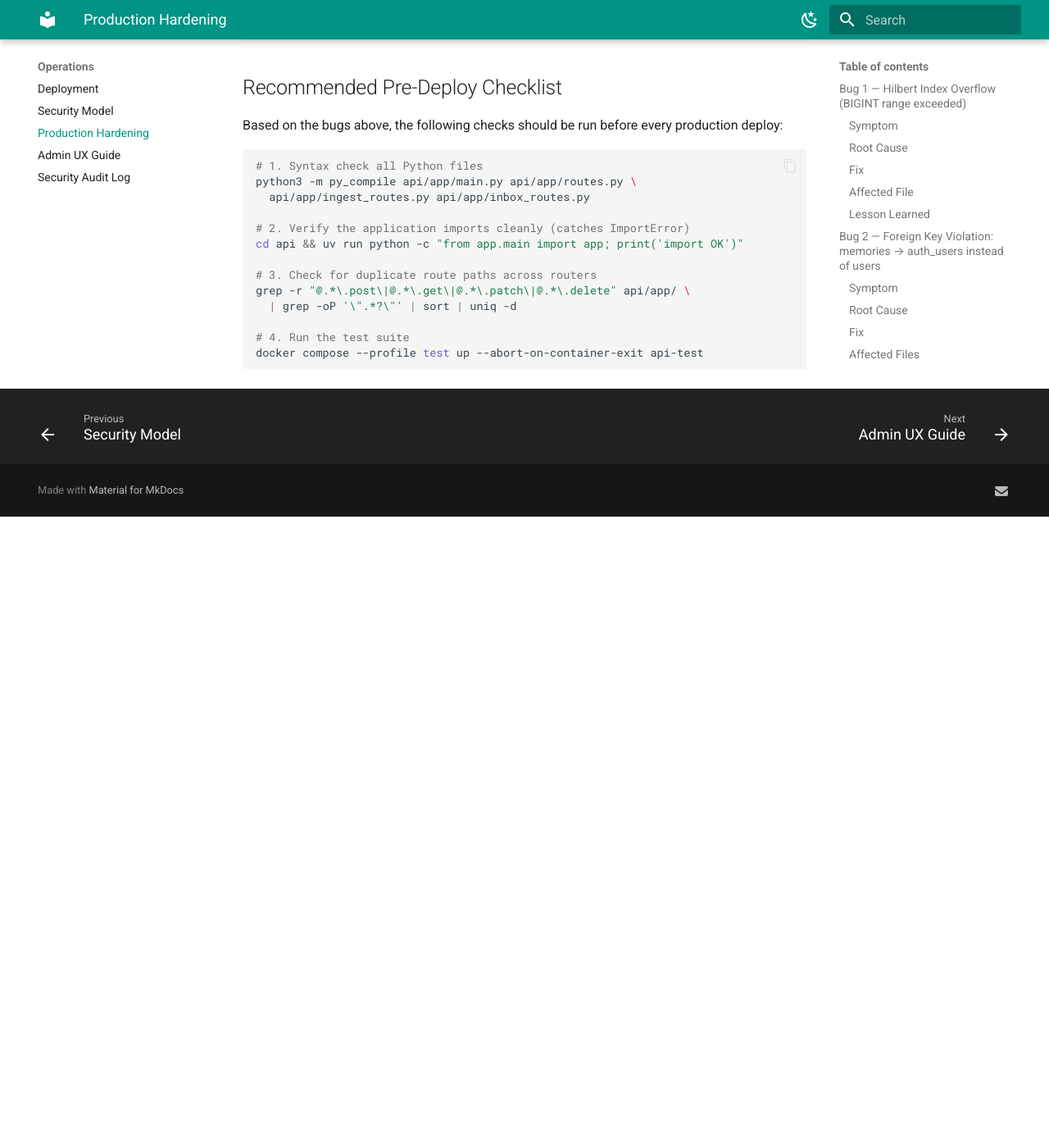
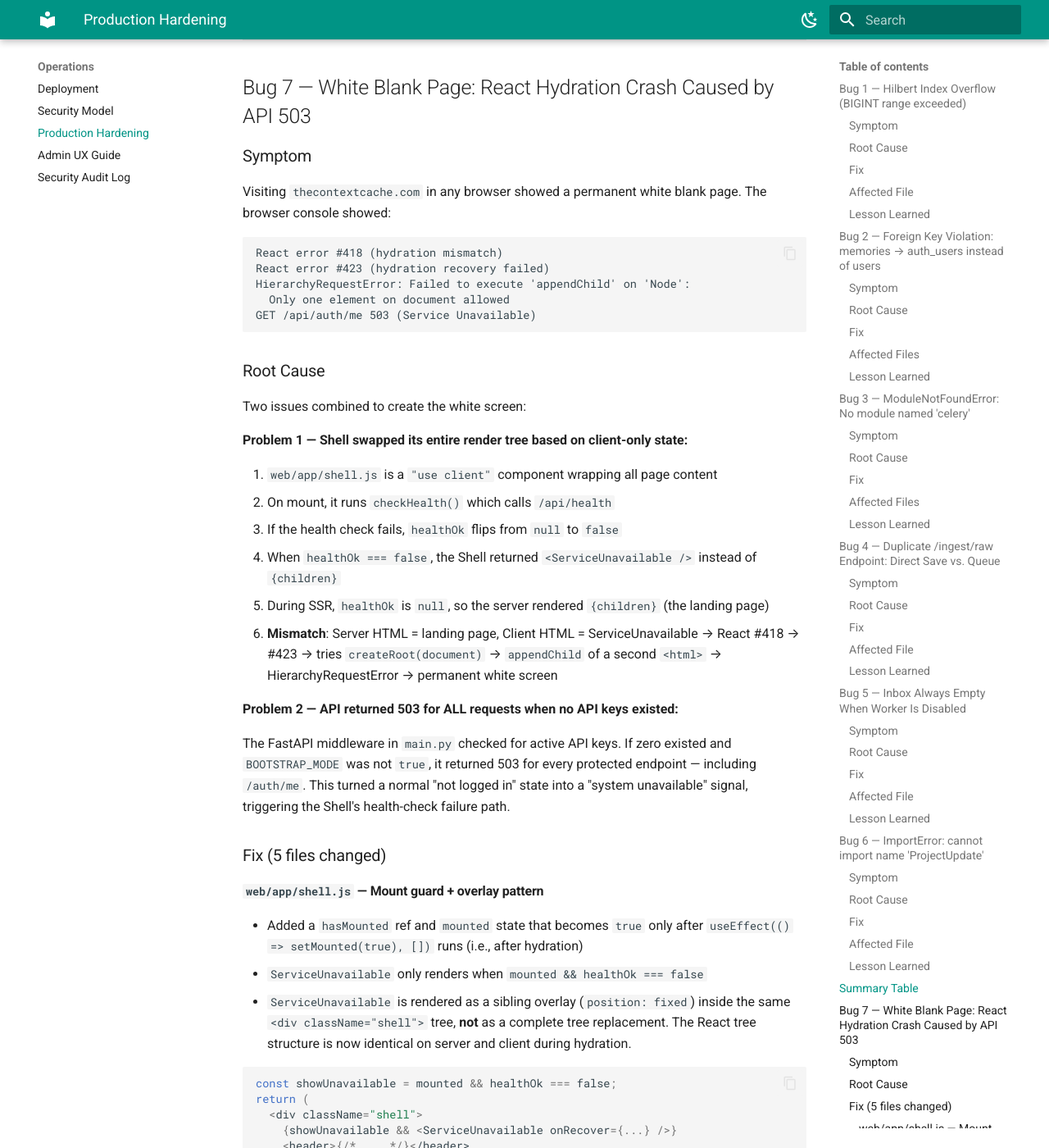
Before and after one commit to thecontextcache/contextcache, an MkDocs documentation site: the page built from docs/13-production-hardening.md, in a window 1280 px wide and 1400 px high, scrolled down 10681 px. Shown: the whole window at 82% size. Built offline with MkDocs 1.6.1 and Material for MkDocs 9.7.7, drawn with Linux system fonts in a browser that asks for light colours; before the commit the page ends 11311 px from its top, so only the background shows below that; some of the changed text lies outside the part shown.

Commit message:
fix: updates

````diff
--- a/docs/13-production-hardening.md
+++ b/docs/13-production-hardening.md
@@ -473,6 +473,140 @@ before they reach production.
 
 ---
 
+## Bug 7 — White Blank Page: React Hydration Crash Caused by API 503
+
+### Symptom
+
+Visiting `thecontextcache.com` in any browser showed a permanent white blank
+page. The browser console showed:
+
+```
+React error #418 (hydration mismatch)
+React error #423 (hydration recovery failed)
+HierarchyRequestError: Failed to execute 'appendChild' on 'Node':
+  Only one element on document allowed
+GET /api/auth/me 503 (Service Unavailable)
+```
+
+### Root Cause
+
+Two issues combined to create the white screen:
+
+**Problem 1 — Shell swapped its entire render tree based on client-only state:**
+
+1. `web/app/shell.js` is a `"use client"` component wrapping all page content
+2. On mount, it runs `checkHealth()` which calls `/api/health`
+3. If the health check fails, `healthOk` flips from `null` to `false`
+4. When `healthOk === false`, the Shell returned `<ServiceUnavailable />`
+   instead of `{children}`
+5. During SSR, `healthOk` is `null`, so the server rendered `{children}`
+   (the landing page)
+6. **Mismatch**: Server HTML = landing page, Client HTML = ServiceUnavailable
+   → React #418 → #423 → tries `createRoot(document)` → `appendChild` of a
+   second `<html>` → HierarchyRequestError → permanent white screen
+
+**Problem 2 — API returned 503 for ALL requests when no API keys existed:**
+
+The FastAPI middleware in `main.py` checked for active API keys. If zero existed
+and `BOOTSTRAP_MODE` was not `true`, it returned 503 for every protected
+endpoint — including `/auth/me`. This turned a normal "not logged in" state
+into a "system unavailable" signal, triggering the Shell's health-check failure
+path.
+
+### Fix (5 files changed)
+
+#### `web/app/shell.js` — Mount guard + overlay pattern
+
+- Added a `hasMounted` ref and `mounted` state that becomes `true` only after
+  `useEffect(() => setMounted(true), [])` runs (i.e., after hydration)
+- `ServiceUnavailable` only renders when `mounted && healthOk === false`
+- `ServiceUnavailable` is rendered as a sibling overlay (`position: fixed`)
+  inside the same `<div className="shell">` tree, **not** as a complete tree
+  replacement. The React tree structure is now identical on server and client
+  during hydration.
+
+```javascript
+const showUnavailable = mounted && healthOk === false;
+return (
+  <div className="shell">
+    {showUnavailable && <ServiceUnavailable onRecover={...} />}
+    <header>{/* ... */}</header>
+    <main>{children}</main>
+    <footer>{/* ... */}</footer>
+  </div>
+);
+```
+
+#### `web/app/components/service-unavailable.js` — Fixed overlay
+
+Added `style={{ position: "fixed", inset: 0, zIndex: 99999 }}` so it covers
+the page without replacing the component tree.
+
+#### `api/app/main.py` — Smarter 503 gate
+
+The 503 gate now queries `AuthUser` count. If users exist but all API keys were
+revoked, it returns `401 Unauthorized` (normal auth flow) instead of `503`.
+The `503` only fires when the system has never been set up (`user_count == 0`).
+
+```python
+if active_key_count == 0 and not BOOTSTRAP_MODE_ENABLED:
+    user_count = (await session.execute(
+        select(func.count(AuthUser.id))
+    )).scalar_one()
+    if user_count == 0:
+        return JSONResponse(status_code=503, ...)
+    return JSONResponse(status_code=401, ...)
+```
+
+#### `web/app/global-error.js` — Stale root cleanup
+
+Added `document.querySelectorAll("[data-reactroot]")` cleanup in the
+`useEffect` to remove any stale React roots left behind by failed hydration
+recovery attempts.
+
+#### `contextcache-extension/manifest.config.ts` — exclude_matches
+
+Added `exclude_matches` to prevent the content script from injecting on
+`localhost:3000`, `thecontextcache.com`, and `*.thecontextcache.com`.
+
+### Affected Files
+
+```
+web/app/shell.js                          Mount guard + overlay rendering
+web/app/components/service-unavailable.js Fixed overlay positioning
+api/app/main.py                           503 → 401 when users exist
+web/app/global-error.js                   Stale root cleanup
+contextcache-extension/manifest.config.ts exclude_matches for app domain
+```
+
+### Lesson Learned
+
+A `"use client"` wrapper component must never swap its entire render tree based
+on state that only exists after mount (`useEffect`). The server always renders
+`initialState`, and if the first client-side render produces different JSX, React
+hydration fails catastrophically in production (minified errors, no recovery).
+
+**The pattern:** show conditional UI as **overlays** (same tree structure, extra
+sibling) rather than **tree swaps** (`if (condition) return <Different />` before
+the main JSX). Guard client-only state transitions with a `hasMounted` flag to
+ensure the first client render matches the server output.
+
+---
+
+## Summary Table
+
+| # | Bug | Impact | File Fixed | Fix |
+|---|-----|--------|-----------|-----|
+| 1 | Hilbert index overflow | All memory writes fail | `algorithm.py` | Clamp with `& BIGINT_MAX` |
+| 2 | Wrong FK `memories → auth_users` | API-key users can't create memories | `models.py` + migration | Drop+recreate FK to `users.id` |
+| 3 | `celery` not installed | Any request hitting task import crashes | `pyproject.toml` | `uv add celery` |
+| 4 | Duplicate `/ingest/raw` | Refinery bypassed | `routes.py` | Remove shortcut handler |
+| 5 | Inbox always empty | Refinery nonfunctional in default config | `ingest_routes.py` | Add inline fallback |
+| 6 | Stale `ProjectUpdate` import | API fails to start | `routes.py` | Remove orphaned import |
+| 7 | White blank page (hydration crash) | Entire site unreachable | `shell.js` + `main.py` + 3 others | Mount guard + overlay + 503→401 |
+
+---
+
 ## Recommended Pre-Deploy Checklist
 
 Based on the bugs above, the following checks should be run before every
````
Also changed, not shown: 4 other files.
